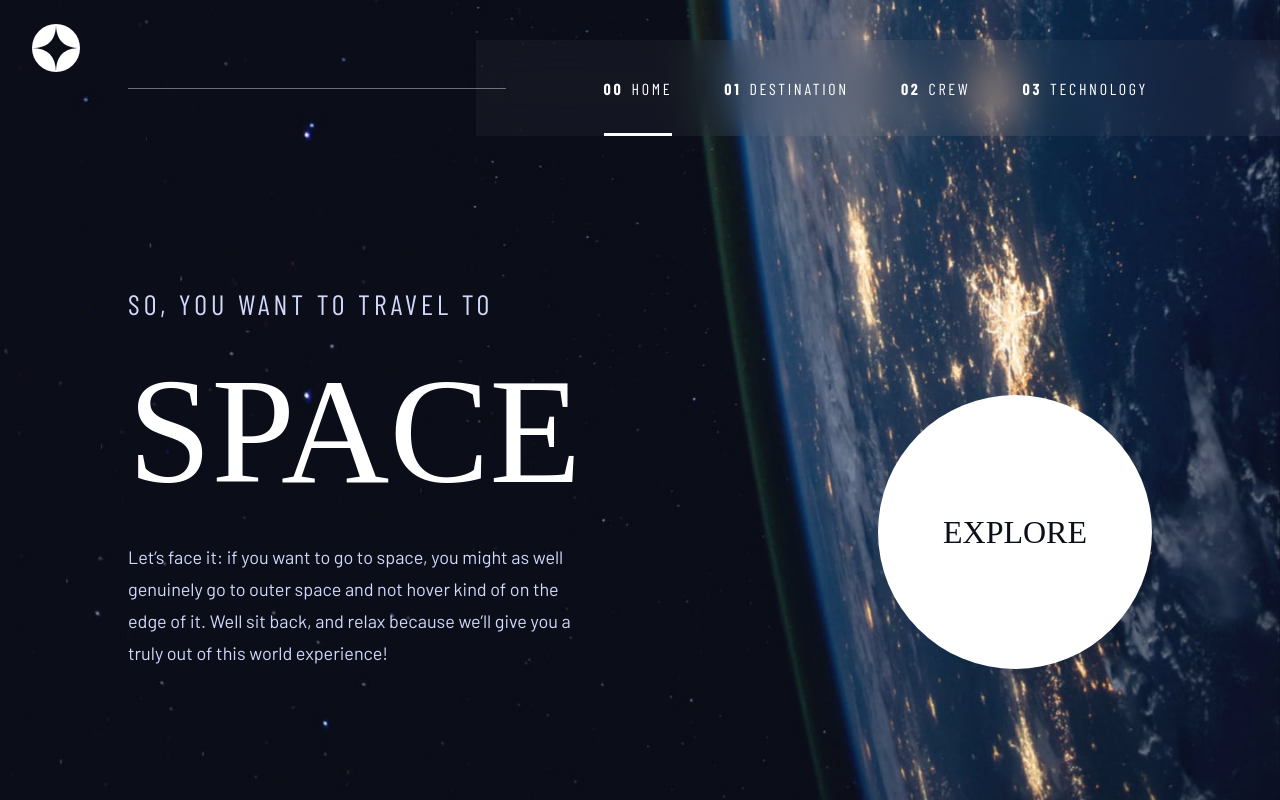
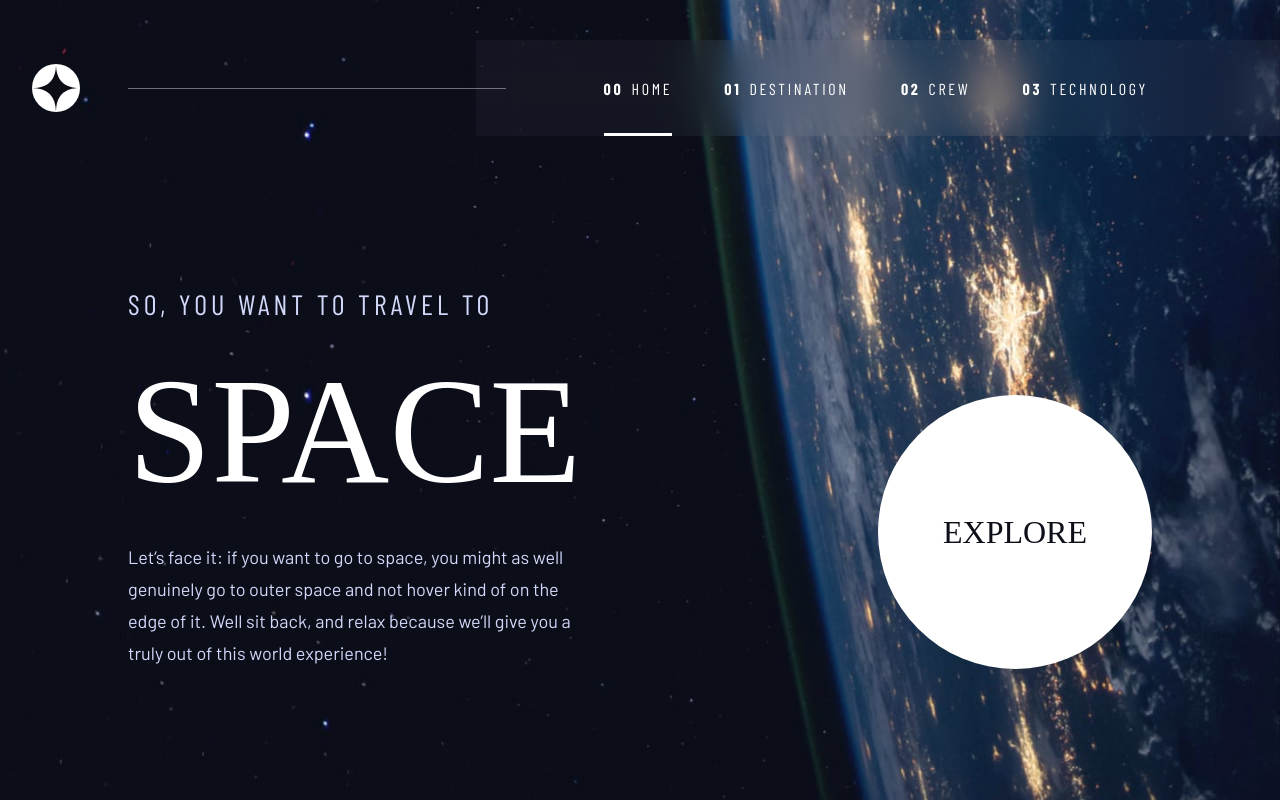
Before and after one commit to chadlydev/space-tourism, a React (Create React App) app: page /home in a window 1280 px wide. Built offline with nearby package versions, Linux system fonts and the light colour scheme; a web font is replaced by a local one.

Commit message:
Updated animations

```diff
--- a/src/App.js
+++ b/src/App.js
@@ -1,19 +1,12 @@
 import GlobalStyles from './constants/globalStyles';
 import useSetInnerHeight from './hooks/useSetInnerHeight';
 import AnimatedRoutes from './components/AnimatedRoutes';
-import { useMediaQuery } from './hooks/useMediaQuery';
 import MobileNav from './components/mobileNav/MobileNav';
 import styled from 'styled-components/macro';
 import DesktopNav from './components/desktopNav/DesktopNav';
 
 const App = () => {
     useSetInnerHeight();
-
-    const { data } = useMediaQuery();
-
-    console.log(data);
-    console.log(window.innerWidth);
-
     return (
         <>
             <GlobalStyles />
@@ -31,5 +24,5 @@ export default App;
 const Container = styled.div`
     width: 100vw;
     height: var(--windowInnerHeight, 100vh);
-    overflow: hidden;
+    overflow-x: hidden;
 `;
--- a/src/components/Background.jsx
+++ b/src/components/Background.jsx
@@ -1,13 +1,30 @@
 import styled from 'styled-components/macro';
 import { BREAKPOINTS } from '../constants/breakpoints';
+import { motion } from 'framer-motion';
+
+const variants = {
+    initial: {
+        opacity: 0,
+    },
+    animate: {
+        opacity: 1,
+        transition: {
+            duration: 1,
+        },
+    },
+};
 
 const Background = ({ children, page }) => {
-    return <Bg page={page}>{children}</Bg>;
+    return (
+        <Bg variants={variants} initial='initial' animate='animate' page={page}>
+            {children}
+        </Bg>
+    );
 };
 
 export default Background;
 
-const Bg = styled.div`
+const Bg = styled(motion.div)`
     background: url('/assets/${p => p.page}/background-${p =>
             p.page}-mobile.jpg')
         center no-repeat;
--- a/src/components/desktopNav/DesktopNav.jsx
+++ b/src/components/desktopNav/DesktopNav.jsx
@@ -2,75 +2,39 @@ import styled from 'styled-components/macro';
 import { BREAKPOINTS } from '../../constants/breakpoints';
 import { useNavigate } from 'react-router-dom';
 import NavMenu from './NavMenu';
-import { motion } from 'framer-motion';
-import { useMediaQuery } from '../../hooks/useMediaQuery';
+import { AnimatePresence, motion } from 'framer-motion';
+import useMediaQuery from '../../hooks/useMediaQuery';
+import { variants } from './variants';
 
 const DesktopNav = () => {
     const navigate = useNavigate();
-    const {
-        data: { isTablet },
-    } = useMediaQuery();
-
-    const tablet = {
-        logo: {
-            initial: { opacity: 0, y: -40 },
-            animate: {
-                opacity: 1,
-                y: 0,
-                transition: {
-                    type: 'spring',
-                    stiffness: 60,
-                    duration: 2,
-                    delay: 2.2,
-                },
-            },
-        },
-    };
-
-    const desktop = {
-        logo: {
-            initial: { opacity: 0, x: -20 },
-            animate: {
-                opacity: 1,
-                x: 0,
-                transition: {
-                    type: 'spring',
-                    stiffness: 200,
-                    delay: 3,
-                },
-            },
-        },
-        line: {
-            initial: { width: '0%' },
-            animate: {
-                width: '100%',
-                transition: {
-                    type: 'tween',
-                    duration: 1,
-                    delay: 2,
-                },
-            },
-        },
-    };
+    const isTablet = useMediaQuery(
+        '(min-width: 540px)' && '(max-width: 1023px)'
+    );
 
     return (
+        <AnimatePresence>
             <NavContainer>
                 <motion.img
                     style={{ cursor: 'pointer' }}
                     onClick={() => navigate('/home')}
                     src='/assets/shared/logo.svg'
                     alt='logo'
-                variants={isTablet ? tablet.logo : desktop.logo}
+                    variants={variants.tablet.logo}
                     initial='initial'
                     animate='animate'
                 />
                 <Line
-                variants={isTablet ? tablet.line : desktop.line}
+                    as={motion.div}
+                    variants={
+                        isTablet ? variants.tablet.line : variants.desktop.line
+                    }
                     initial='initial'
                     animate='animate'
                 />
                 <NavMenu />
             </NavContainer>
+        </AnimatePresence>
     );
 };
 
--- a/src/components/desktopNav/NavMenu.jsx
+++ b/src/components/desktopNav/NavMenu.jsx
@@ -1,81 +1,31 @@
 import { NavLink } from '../NavLink';
 import styled from 'styled-components/macro';
 import { BREAKPOINTS } from '../../constants/breakpoints';
-import { useMediaQuery } from '../../hooks/useMediaQuery';
+import useMediaQuery from '../../hooks/useMediaQuery';
 import { motion } from 'framer-motion';
+import { variants } from './variants';
 
 const NavMenu = () => {
-    const { data } = useMediaQuery();
-    const { isTablet } = data;
+    const isTablet = useMediaQuery(
+        '(min-width: 540px)' && '(max-width: 1023px)'
+    );
 
-    const variants = isTablet
-        ? {
-              nav: {
-                  initial: { width: 0 },
-                  animate: {
-                      width: 'fit-content',
-                      transition: {
-                          type: 'tween',
-                          duration: 1,
-                      },
-                  },
-              },
-              ul: {
-                  initial: { opacity: 0 },
-                  animate: {
-                      opacity: 1,
-                      transition: {
-                          delayChildren: 1,
-                          staggerChildren: 0.3,
-                      },
-                  },
-              },
-              li: {
-                  initial: { opacity: 0, y: -20 },
-                  animate: {
-                      opacity: 1,
-                      y: 0,
-                      transition: { type: 'spring', stiffness: 200 },
-                  },
-              },
-          }
-        : {
-              nav: {
-                  initial: { width: '0%' },
-                  animate: {
-                      width: '100%',
-                      transition: {
-                          duration: 0.8,
-                      },
-                  },
-              },
-              ul: {
-                  initial: { opacity: 0 },
-                  animate: {
-                      opacity: 1,
-                      transition: {
-                          delayChildren: 1,
-                          staggerChildren: 0.2,
-                      },
-                  },
-              },
-              li: {
-                  initial: { opacity: 0, y: -20 },
-                  animate: {
-                      opacity: 1,
-                      y: 0,
-                      transition: { type: 'spring', stiffness: 60 },
-                  },
-              },
-          };
     return (
-        <Nav variants={variants.nav} initial='initial' animate='animate'>
+        <Nav
+            variants={isTablet ? variants.tablet.nav : variants.desktop.nav}
+            initial='initial'
+            animate='animate'
+        >
             <motion.ul
-                variants={variants.ul}
+                variants={isTablet ? variants.tablet.ul : variants.desktop.ul}
                 initial='initial'
                 animate='animate'
             >
-                <motion.li variants={variants.li}>
+                <motion.li
+                    variants={
+                        isTablet ? variants.tablet.li : variants.desktop.li
+                    }
+                >
                     <NavLink
                         to='home'
                         className='navbar'
@@ -85,7 +35,11 @@ const NavMenu = () => {
                         <span>00</span>Home
                     </NavLink>
                 </motion.li>
-                <motion.li variants={variants.li}>
+                <motion.li
+                    variants={
+                        isTablet ? variants.tablet.li : variants.desktop.li
+                    }
+                >
                     <NavLink
                         to='destination'
                         className='navbar'
@@ -95,7 +49,11 @@ const NavMenu = () => {
                         <span>01</span>Destination
                     </NavLink>
                 </motion.li>
-                <motion.li variants={variants.li}>
+                <motion.li
+                    variants={
+                        isTablet ? variants.tablet.li : variants.desktop.li
+                    }
+                >
                     <NavLink
                         to='crew'
                         className='navbar'
@@ -105,7 +63,11 @@ const NavMenu = () => {
                         <span>02</span>Crew
                     </NavLink>
                 </motion.li>
-                <motion.li variants={variants.li}>
+                <motion.li
+                    variants={
+                        isTablet ? variants.tablet.li : variants.desktop.li
+                    }
+                >
                     <NavLink
                         to='technology'
                         className='navbar'
@@ -128,7 +90,7 @@ const Nav = styled(motion.nav)`
     @media screen and ${BREAKPOINTS.tablet} {
         display: flex;
         height: auto;
-        width: fit-content;
+        width: auto;
         background-color: var(--color-transparent);
         backdrop-filter: blur(20px);
         margin-right: -5vw;
@@ -149,18 +111,17 @@ const Nav = styled(motion.nav)`
     }
 
     @media screen and ${BREAKPOINTS.smDesktop} {
-        padding-inline: 10vw;
         margin-right: -10vw;
 
         ul {
             gap: 48px;
 
             &:first-child {
-                margin-left: 0;
+                margin-left: 10vw;
             }
 
             &:last-child {
-                margin-right: 0;
+                margin-right: 10vw;
             }
         }
     }
--- /dev/null
+++ b/src/components/desktopNav/variants.js
@@ -0,0 +1,91 @@
+export const variants = {
+    tablet: {
+        logo: {
+            initial: {
+                opacity: 0,
+                translateX: -20,
+            },
+            animate: {
+                opacity: 1,
+                translateX: 0,
+                transition: {
+                    type: 'spring',
+                    stiffness: 60,
+                    delay: 2.8,
+                },
+            },
+        },
+        nav: {
+            initial: { width: '0%' },
+            animate: {
+                width: 'auto',
+                transition: {
+                    duration: 1,
+                    delay: 0.8,
+                },
+            },
+        },
+        ul: {
+            initial: { opacity: 0 },
+            animate: {
+                opacity: 1,
+                transition: {
+                    delayChildren: 1.8,
+                    staggerChildren: 0.3,
+                },
+            },
+        },
+        li: {
+            initial: { opacity: 0, y: -20 },
+            animate: {
+                opacity: 1,
+                y: 0,
+                transition: { type: 'spring', stiffness: 200 },
+            },
+        },
+    },
+    desktop: {
+        line: {
+            initial: {
+                width: '0%',
+            },
+            animate: {
+                width: '100%',
+                transition: {
+                    type: 'tween',
+                    duration: 1,
+                    delay: 1.8,
+                },
+            },
+        },
+        nav: {
+            initial: { width: '0%' },
+            animate: {
+                width: '100%',
+                transition: {
+                    type: 'tween',
+                    duration: 1,
+                    delay: 1,
+                },
+            },
+        },
+        ul: {
+            initial: { opacity: 0 },
+            animate: {
+                opacity: 1,
+                transition: {
+                    delayChildren: 1.8,
+                    staggerChildren: 0.2,
+                },
+            },
+        },
+        li: {
+            initial: { opacity: 0, y: -20 },
+            animate: {
+                opacity: 1,
+                y: 0,
+                transition: { type: 'spring', stiffness: 60 },
+            },
+        },
+    },
+};
--- a/src/hooks/useMediaQuery.jsx
+++ b/src/hooks/useMediaQuery.jsx
@@ -1,33 +1,18 @@
-import { useLayoutEffect, useState } from 'react';
+import { useEffect, useState } from 'react';
+const useMediaQuery = query => {
+    const [matches, setMatches] = useState(false);
 
-export function useMediaQuery() {
-    const [data, setData] = useState({
-        isMobile: false,
-        isTablet: true,
-        isDesktop: false,
-    });
+    useEffect(() => {
+        const media = window.matchMedia(query);
+        if (media.matches !== matches) {
+            setMatches(media.matches);
+        }
+        const listener = () => setMatches(media.matches);
+        window.addEventListener('resize', listener);
+        return () => window.removeEventListener('resize', listener);
+    }, [matches, query]);
 
-    useLayoutEffect(() => {
-        if (window.innerWidth >= 320 && window.innerWidth < 540) {
-            setData({
-                isMobile: true,
-                isTablet: false,
-                isDesktop: false,
-            });
-        } else if (window.innerWidth >= 540 && window.innerWidth < 1024) {
-            setData({
-                isMobile: false,
-                isTablet: true,
-                isDesktop: false,
-            });
-        } else if (window.innerWidth >= 1024) {
-            setData({
-                isMobile: false,
-                isTablet: false,
-                isDesktop: true,
-            });
-        }
-    }, []);
+    return matches;
+};
 
-    return { data };
-}
+export default useMediaQuery;
--- a/src/routes/home/ExploreButton.jsx
+++ b/src/routes/home/ExploreButton.jsx
@@ -27,9 +27,6 @@ export const ExploreButton = ({ children }) => {
             onClick={() => navigate('/destination')}
             type='button'
             as={motion.div}
-            variants={variants}
-            initial='initial'
-            animate='animate'
         >
             {children}
         </StyledExploreButton>
```
Lines whose indentation alone changed are shown as unchanged.
